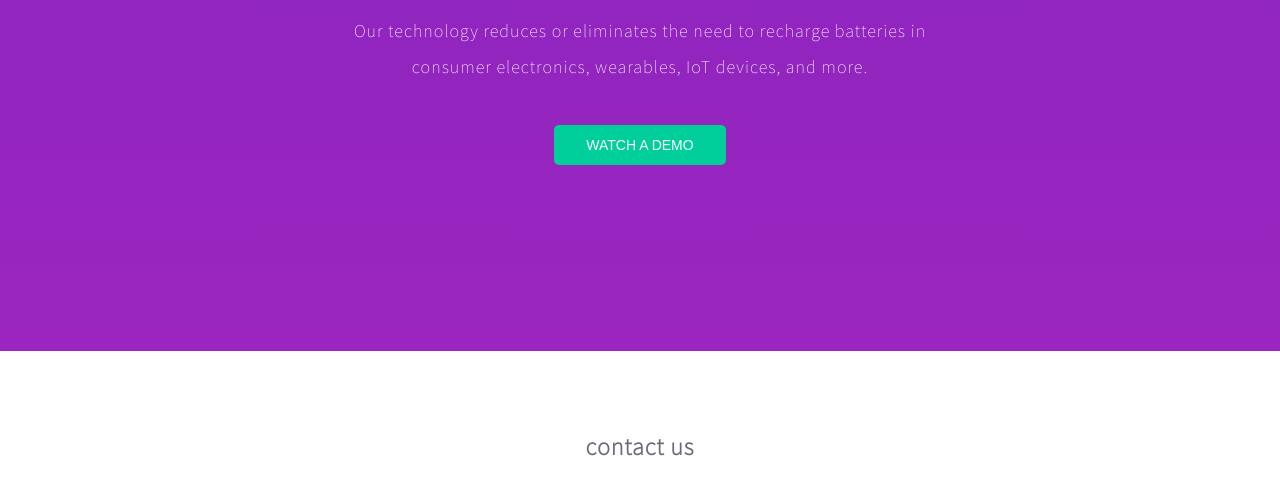
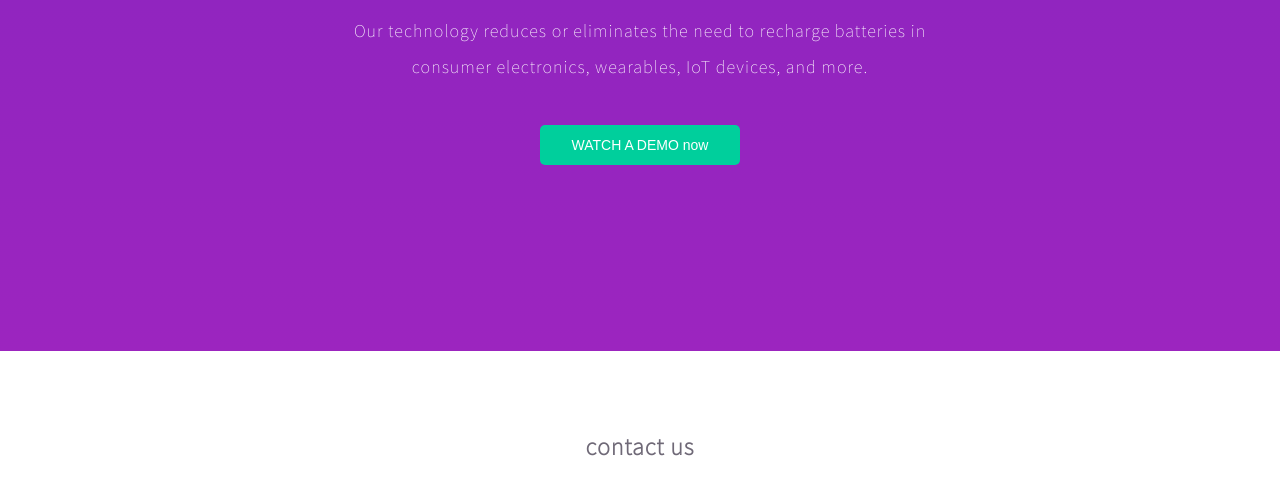
Before and after one commit to teamESiMi/esimi, a plain HTML site: page index.html in a window 1280 px wide. Shown: the part 309-800 px from the top of the page. Drawn offline with Linux system fonts and the light colour scheme.

Commit message:
Update index.html

```diff
--- a/index.html
+++ b/index.html
@@ -37,7 +37,7 @@ s<!DOCTYPE html>
 		<h1 class="hero__title">Devices powered by ambient energy</h1>
 		<h2 class="hero__sub-title">Our technology reduces or eliminates the need to recharge batteries in consumer electronics, wearables, IoT devices, and more.</h2>
 		<a href="https://youtu.be/aail-3WqphQ">
-			<button class="hero__button">WATCH A DEMO</button>
+			<button class="hero__button">WATCH A DEMO now</button>
 		</a>
 	</div>
 
```
